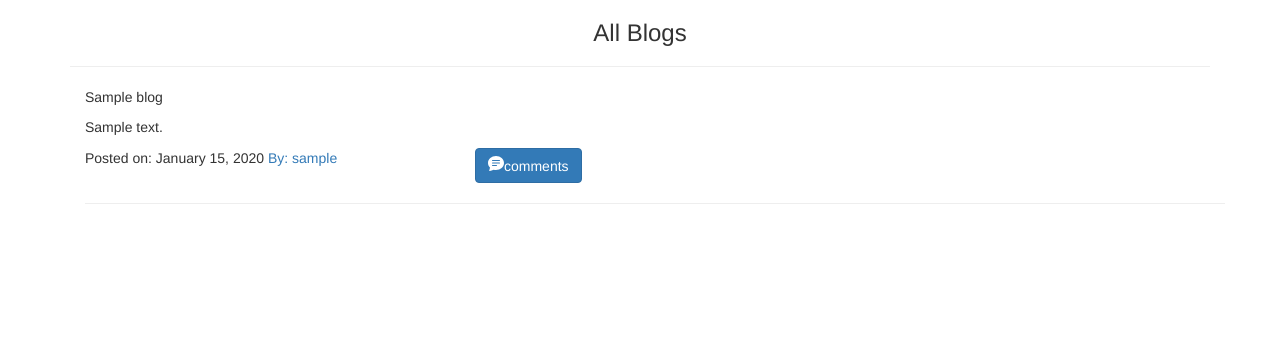
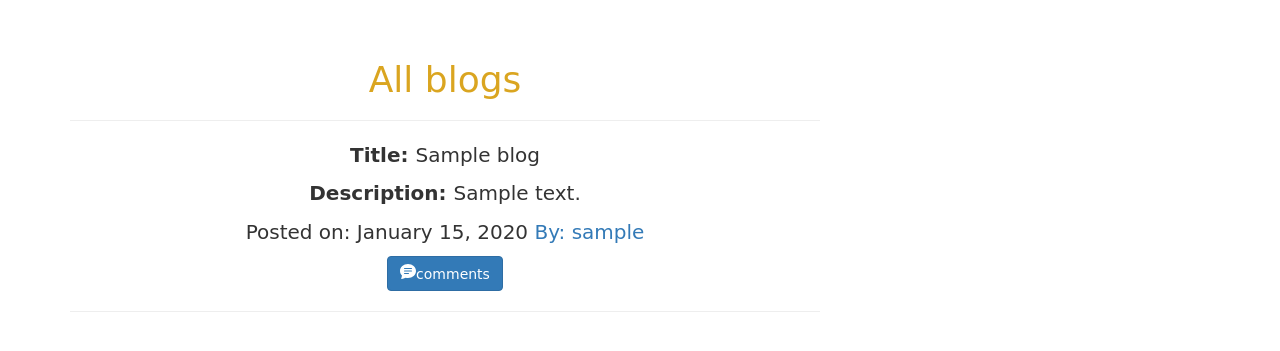
Before and after one commit to ndanu-josy/Jos-Blog, a Flask app: template app/templates/blogs.html in a window 1280 px wide. Shown: the part 52-403 px from the top of the page. Run offline with Flask 2, Linux system fonts and the light colour scheme; the template is opened without the code that fills it: most values are stand-ins (such as "Sample title", 1, 10 or a date in 2020); data that the repository does not hold is empty; some libraries are stand-ins or nearby versions.

Commit message:
Finish styling

```diff
--- a/app/auth/views.py
+++ b/app/auth/views.py
@@ -35,8 +35,8 @@ def register():
         db.session.add(user)
         db.session.commit()
 
-        mail_message("Welcome to Jos-Blog","email/welcome_user",user.email,user=user)
+        mail_message("Welcome to Blogger Diairies","email/welcome_user",user.email,user=user)
 
         return redirect(url_for('auth.login'))
-        title = "New Account"
+        title = "Blogger Diaries"
     return render_template('auth/register.html',registration_form = form)
--- a/app/request.py
+++ b/app/request.py
@@ -1,9 +1,5 @@
 import urllib.request,json
 from .models import Quote
-
-# Getting the movie base url
-
-
 def getQuotes():
     """
     Function to consume the url and return quotes
@@ -13,8 +9,6 @@ def getQuotes():
         quotesData = url.read()
         qoutesResponse = json.loads(quotesData)
         # print(quotesResponse)
-
-
         id = qoutesResponse.get('id')
         author = qoutesResponse.get('author')
         quote = qoutesResponse.get('quote')
--- a/app/templates/blogs.html
+++ b/app/templates/blogs.html
@@ -2,34 +2,22 @@
 {% import 'bootstrap/wtf.html' as wtf%}
 
 {% block content %}
-<div class="container">
-    <h3 class="mt-3 pb-3 text-center">All Blogs</h3>
+<div class="container" style="font-size: 20px; font-family: 'Merienda', cursive;  padding-top: 40px;">
+    <div class="row">
+        <div class="col-md-8 mt-3 p-5 text-center">
+            <h1 class="mt-3 pb-3 text-center" style="color: goldenrod;">All blogs</h1>
             <hr>
+            {%for blog in blogs[::-1]%}
+            <p class="text-default"><strong>Title: </strong>{{blog.title_blog}}</p>
+            <p><strong>Description: </strong>{{blog.description}}</p>
 
-    {%for blog in blogs[::-1]%}
-    <div class="container">
-        <div class="row">
-            <div class="col-md-12 mt-3 p-5">
 
-                <p class="text-default">{{blog.title_blog}}</p>
-                <p>{{blog.description}}</p>
-                <div class="row">
-                    <div class="col-md-4">
-
-                    </div>
-
-                </div>
-            </div>
-        </div>
-    </div>
-    <div class="container">
-        <div class="row">
-            <div class="col-md-4">
+            <div class="row ">
+                <div class="col">
                     <p>Posted on: {{blog.posted.strftime('%B %d, %Y')}} <span class="text-primary">By:
                             {{blog.user.username}}</span></p>
 
-            </div>
-            <div class="col-md-4">
+
                     <a class="btn btn-primary" href="{{url_for('main.newComment', id=blog.id)}}"><svg
                             xmlns="http://www.w3.org/2000/svg" width="16" height="16" fill="currentColor"
                             class="bi bi-chat-text-fill" viewBox="0 0 16 16">
@@ -46,8 +34,7 @@
                             <path fill-rule="evenodd"
                                 d="M1 13.5A1.5 1.5 0 0 0 2.5 15h11a1.5 1.5 0 0 0 1.5-1.5v-6a.5.5 0 0 0-1 0v6a.5.5 0 0 1-.5.5h-11a.5.5 0 0 1-.5-.5v-11a.5.5 0 0 1 .5-.5H9a.5.5 0 0 0 0-1H2.5A1.5 1.5 0 0 0 1 2.5v11z" />
                         </svg>update</a>
-            </div>
-            <div class="col-md-4">
+
                     <a href="{{url_for('main.deleteBlog', id = blog.id)}}" class="btn btn-danger"><svg
                             xmlns="http://www.w3.org/2000/svg" width="16" height="16" fill="currentColor"
                             class="bi bi-trash" viewBox="0 0 16 16">
@@ -56,15 +43,17 @@
                             <path fill-rule="evenodd"
                                 d="M14.5 3a1 1 0 0 1-1 1H13v9a2 2 0 0 1-2 2H5a2 2 0 0 1-2-2V4h-.5a1 1 0 0 1-1-1V2a1 1 0 0 1 1-1H6a1 1 0 0 1 1-1h2a1 1 0 0 1 1 1h3.5a1 1 0 0 1 1 1v1zM4.118 4 4 4.059V13a1 1 0 0 0 1 1h6a1 1 0 0 0 1-1V4.059L11.882 4H4.118zM2.5 3V2h11v1h-11z" />
                         </svg></a>
+                    {% endif %}
                 </div>
-            {% endif %}
 
-        </div>
 
             </div>
             <hr>
             {%endfor%}
+        </div>
+
+
 
     </div>
-
+</div>
     {% endblock%}
--- a/app/templates/comments.html
+++ b/app/templates/comments.html
@@ -6,7 +6,7 @@
 <div class="container">
     <div class="row">
         <div class="col-md-6 mt-3 p-5">
-            <h3 class="mt-3 pb-3 ">Blog</h3>
+            <h3 class="mt-3 pb-3" style="color:goldenrod">Blog</h3>
             <hr>
             {%for blog in blog%}
             <p class="text-default">{{blog.title_blog}}</p>
@@ -19,7 +19,7 @@
 
 
         <div class="col-md-4">
-            <h3 class="mt-3 pb-3">Comments</h3>
+            <h3 class="mt-3 pb-3 " style="color: goldenrod">Comments</h3>
             <hr>
             {%for comment in blog_comments[::-1]%}
             <p>{{comment.comment}}</p>
--- a/app/templates/index.html
+++ b/app/templates/index.html
@@ -11,6 +11,7 @@ background-repeat: no-repeat; background-position: center center; background-siz
                 class="fas fa-quote-right"></i></span>
         <h2>{{quotes.author}}</h2>
     </div>
+    <a href="/" class="btn btn-info">Get Another Quote</a>
 </div>
 
 
```
Also changed, not shown: app/templates/newBlog.html (+3 -4 lines), tests/test_blog.py (added, +20 -0 lines). Lines whose indentation alone changed are shown as unchanged.
